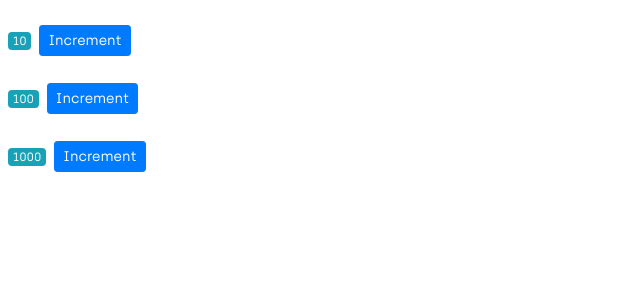
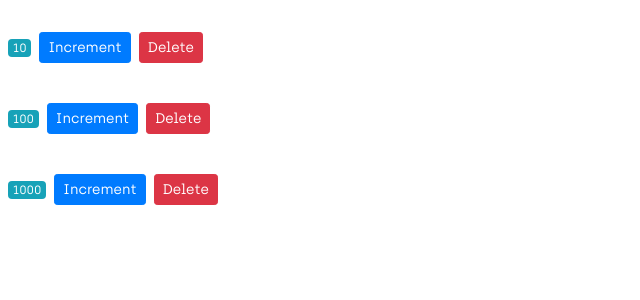
Before and after one commit to charlesonunze/first-react-app, a React (Create React App) app: page / in a window 1280 px wide. Shown: the top 300 px of the page, without its empty margins (0-640 px from the left). Built offline with nearby package versions, Linux system fonts and the light colour scheme.

Commit message:
raise events from a component to modify another component

```diff
--- a/src/components/Counter.jsx
+++ b/src/components/Counter.jsx
@@ -33,6 +33,13 @@
 					Increment
 				</button>
 
+				<button
+					onClick={() => this.props.onDelete(this.props.id)}
+					className='btn btn-danger btn-sm m-2'
+				>
+					Delete
+				</button>
+
 				{/* {this.renderTags()}
 				{this.state.tags.length < 1 && (
 					<p>Please create a new tag!</p>
--- a/src/components/Counters.jsx
+++ b/src/components/Counters.jsx
@@ -9,11 +9,24 @@
 			{ id: 3, value: 1000 }
 		]
 	};
+
+	handleDelete = id => {
+		const counters = this.state.counters.filter(
+			counter => counter.id !== id
+		);
+		this.setState({ counters });
+	};
+
 	render() {
 		return (
 			<>
 				{this.state.counters.map(counter => (
-					<Counter key={counter.id} value={counter.value} />
+					<Counter
+						id={counter.id}
+						key={counter.id}
+						value={counter.value}
+						onDelete={this.handleDelete}
+					/>
 				))}
 			</>
 		);
```
